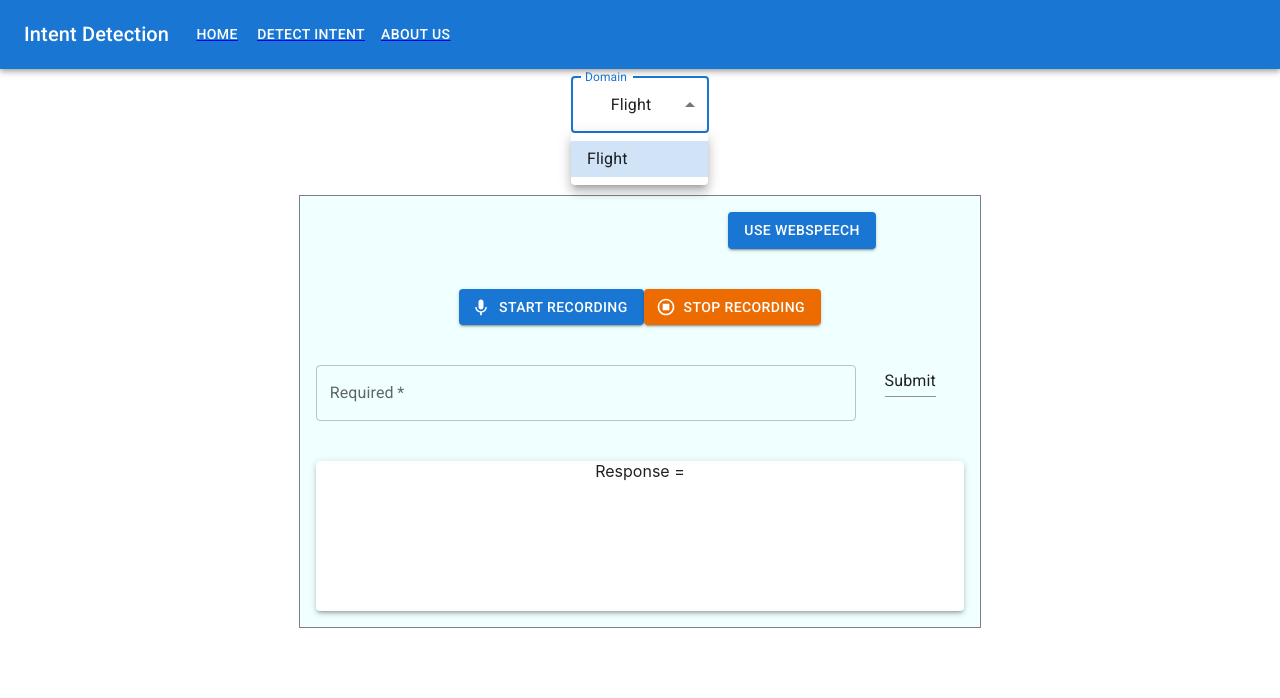
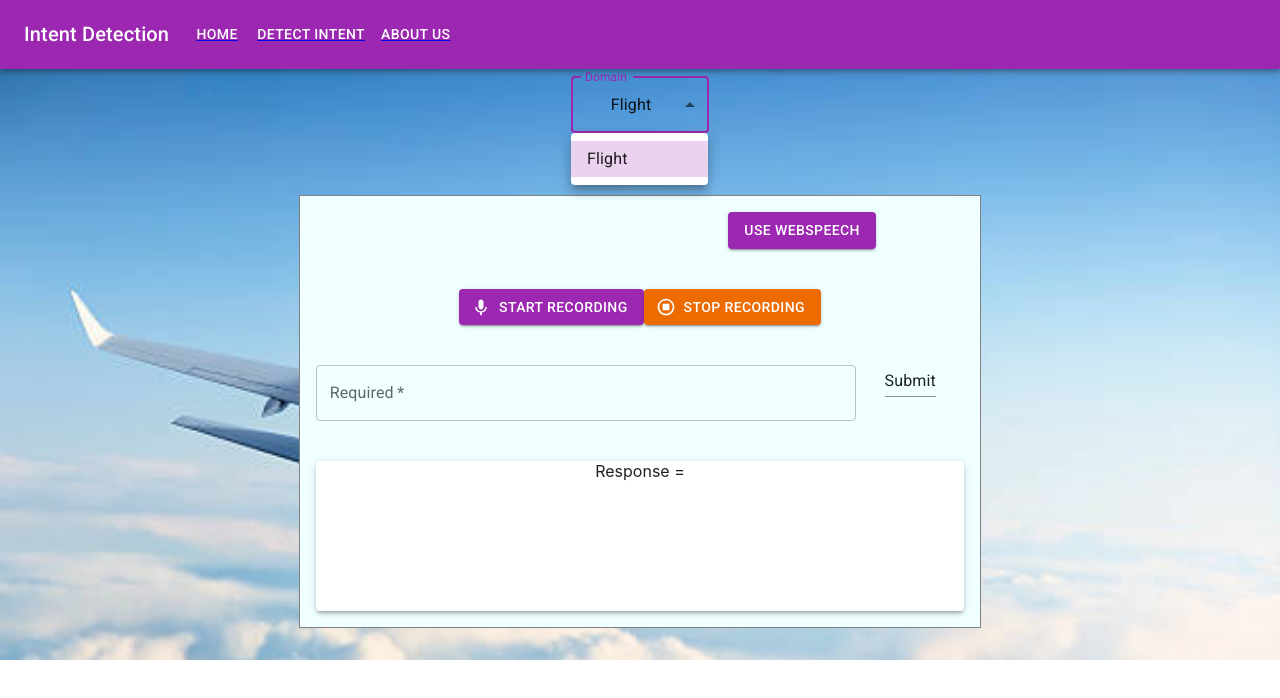
Before and after one commit to pratyanshupandey/BTP-WebApp, a React (Create React App) app in the folder frontend/: page /model in a window 1280 px wide. Both pictures are taken after a click on the element "Flight". Shown: the top 698 px of the page. Built offline with nearby package versions, Linux system fonts and the light colour scheme.

Commit message:
Bg image

```diff
--- a/frontend/public/index.html
+++ b/frontend/public/index.html
@@ -24,7 +24,7 @@
       work correctly both with client-side routing and a non-root public URL.
       Learn how to configure a non-root public URL by running `npm run build`.
     -->
-    <title>React App</title>
+    <title>Intent Detection</title>
   </head>
   <body>
     <noscript>You need to enable JavaScript to run this app.</noscript>
--- a/frontend/src/App.js
+++ b/frontend/src/App.js
@@ -8,18 +8,35 @@ import Navbar from "./Components/Navbar";
 import AboutPage from './Components/AboutPage';
 import ModelPage from './Components/ModelPage';
 import { BrowserRouter, Routes, Route } from 'react-router-dom'
+import { createTheme, ThemeProvider } from '@mui/material/styles';
+import { purple } from '@mui/material/colors';
+
+const theme = createTheme({
+  palette: {
+    primary: {
+      // Purple and green play nicely together.
+      main: purple[500],
+    },
+    secondary: {
+      // This is green.A700 as hex.
+      main: '#11cb5f',
+    },
+  },
+});
 
 function App() {
   return (
     <BrowserRouter>
-      <div className="App">
-        <Navbar />
-        <Routes>
-          <Route path="/" element={<HomePage />}/>
-          <Route path="/about" element={<AboutPage />}/>
-          <Route path="/model" element={<ModelPage />}/>
-        </Routes>
-      </div>
+      <ThemeProvider theme={theme}>
+        <div className="App">
+          <Navbar />
+          <Routes>
+            <Route path="/" element={<HomePage />} />
+            <Route path="/about" element={<AboutPage />} />
+            <Route path="/model" element={<ModelPage />} />
+          </Routes>
+        </div>
+      </ThemeProvider>
     </BrowserRouter>
   );
 }
--- a/frontend/src/Components/ModelPage.js
+++ b/frontend/src/Components/ModelPage.js
@@ -7,10 +7,14 @@ import MenuItem from '@mui/material/MenuItem';
 import FormHelperText from '@mui/material/FormHelperText';
 import FormControl from '@mui/material/FormControl';
 import Select from '@mui/material/Select';
+import FlightImage from "./flight.jpg"
 
 const ModelPage = () => {
 
     const domains = ["Flight"]
+    const background_images = {
+        Flight: FlightImage
+    }
 
     const [domain, setDomain] = useState(domains[0]);
 
@@ -20,13 +24,12 @@ const ModelPage = () => {
 
 
     return (
-        // <Box sx={{
-        //     flexGrow: 1,
-        //     display: "flex",
-        //     alignItems: 'center',
-        //     bgcolor: "azure"
-        // }}>
-        <div>
+        <div style={{
+            backgroundImage: `url(${background_images[domain]})`,
+            backgroundPosition: 'center',
+            backgroundRepeat: "no-repeat",
+            backgroundSize: 'cover'
+        }}>
             <FormControl sx={{ m: 1, minWidth: 120 }}>
                 <InputLabel id="ddomain-select">Domain</InputLabel>
                 <Select
@@ -36,7 +39,7 @@ const ModelPage = () => {
                     label="Domain"
                     onChange={handleChange}
                 >
-                    {domains.map(domain => <MenuItem value={domain}>{domain}</MenuItem>)}
+                    {domains.map(domain => <MenuItem key={domain} value={domain}>{domain}</MenuItem>)}
                 </Select>
                 <FormHelperText>Select your domain</FormHelperText>
             </FormControl>
```
